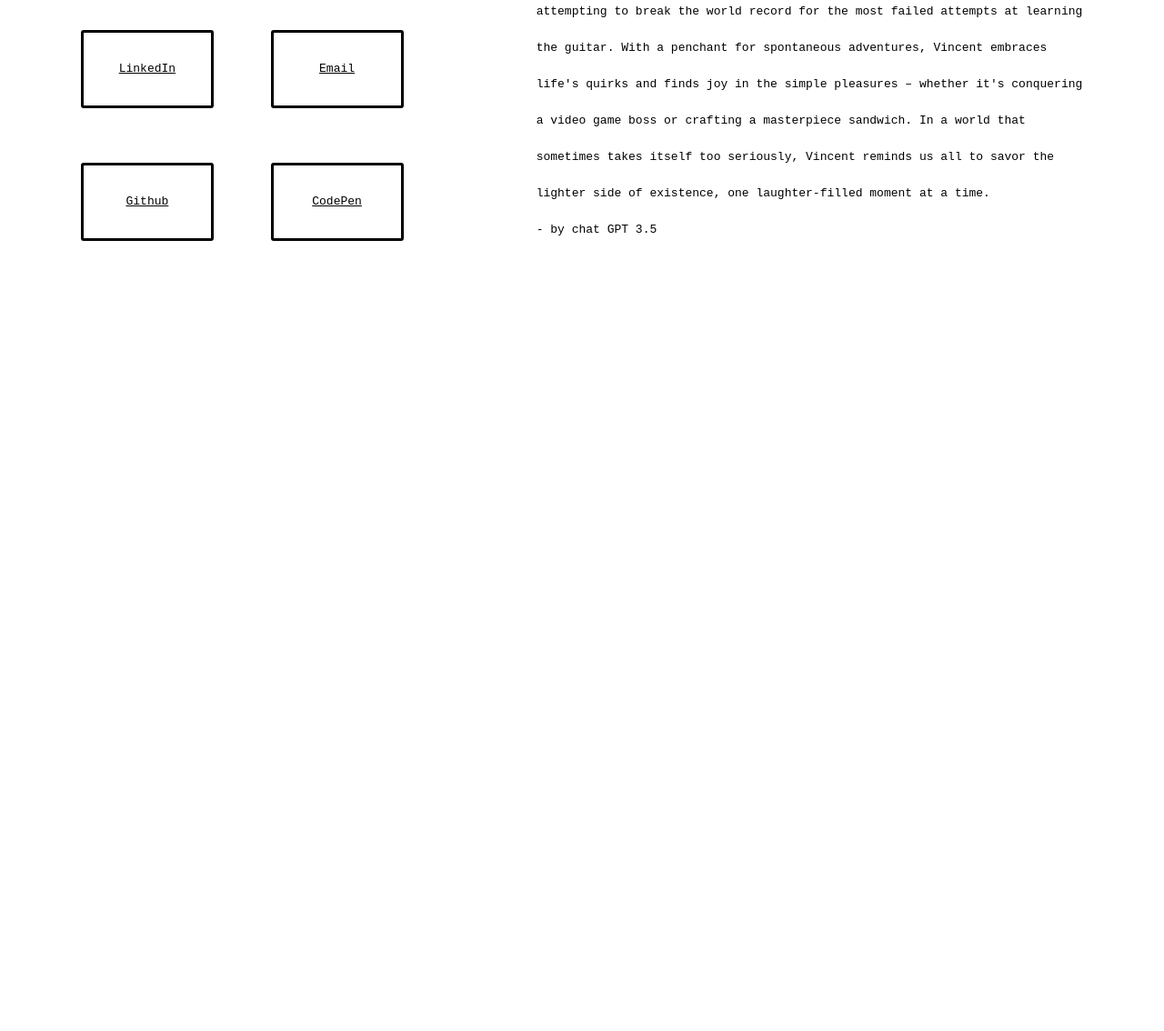
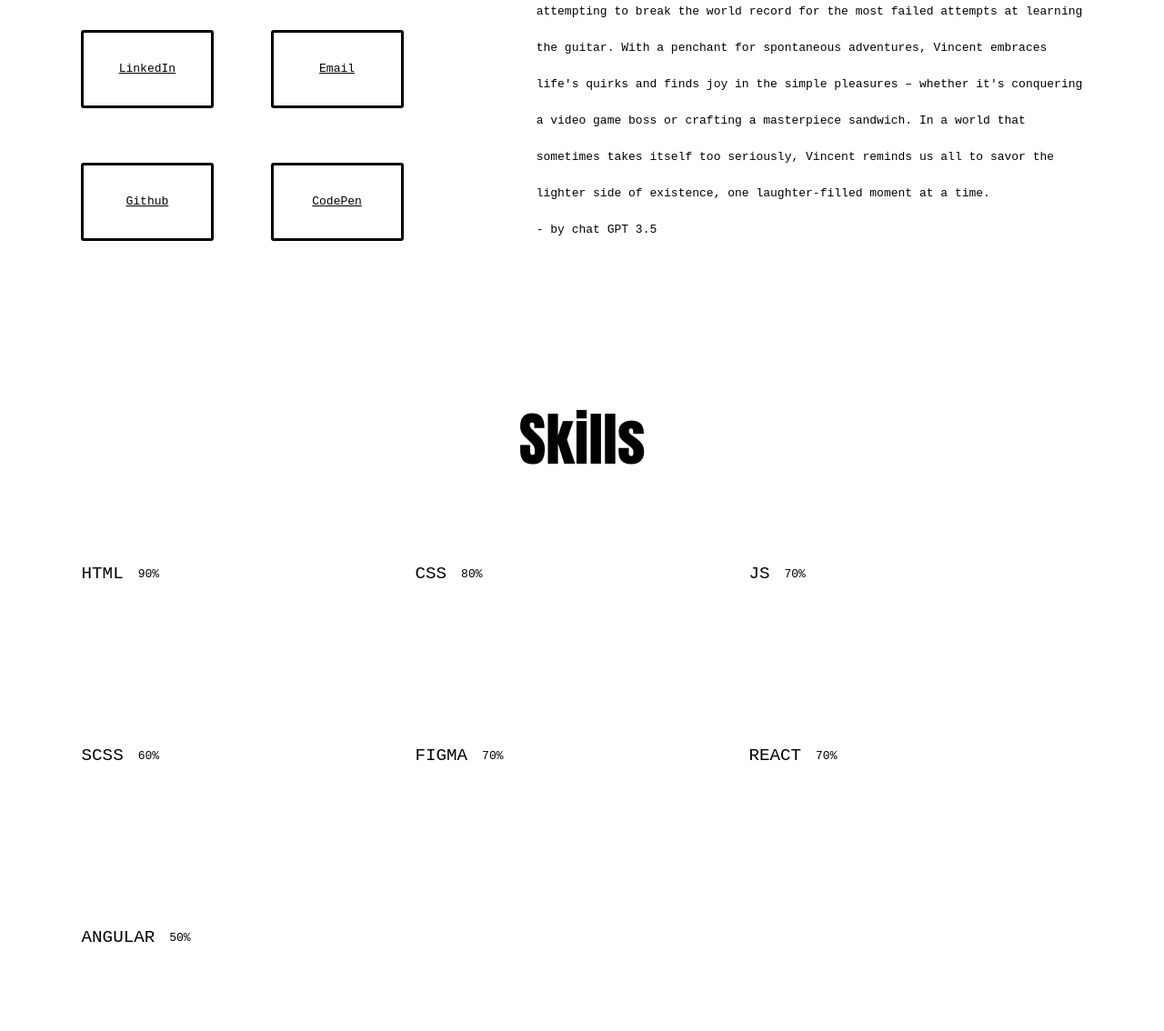
Before and after one commit to VincentReddy25/slashmark-portfolio, a plain HTML site: page index.html in a window 1280 px wide. Shown: the part 1203-2337 px from the top of the page at 91% size. Before the commit the page ends 1600 px from the top, so only its background shows below. Drawn offline with Linux system fonts and the light colour scheme; a web font is replaced by a local one.

Commit message:
created skills section. added js file for skills to store in array of objects.

```diff
--- a/index.html
+++ b/index.html
@@ -7,7 +7,7 @@
     <link rel="stylesheet" href="styles.css">
 </head>
 <body>
-    <section class="hero">
+    <section class="hero" id="hero">
         <div class="hero_bg_image">
             <img src="./assets/bg_hero.jpg" alt="hero bg image">
         </div>
@@ -20,7 +20,7 @@
         </div>
     </section>
 
-    <section class="about">
+    <section class="about" id="about">
         <header>About Me</header>
         <div class="about_container">
             <div>
@@ -55,7 +55,19 @@
                 <p>She:</p>
                 <p>Meet Vincent Reddy, a spirited soul navigating the tapestry of life with a dash of humor and a sprinkle of curiosity. Vincent's journey is a delightful rollercoaster, from mastering the art of making the perfect cup of coffee to attempting to break the world record for the most failed attempts at learning the guitar. With a penchant for spontaneous adventures, Vincent embraces life's quirks and finds joy in the simple pleasures – whether it's conquering a video game boss or crafting a masterpiece sandwich. In a world that sometimes takes itself too seriously, Vincent reminds us all to savor the lighter side of existence, one laughter-filled moment at a time. <br> - by chat GPT 3.5</p>
             </div>
+
         </div>
     </section>
+
+    <section class="skills" id="skills">
+        <header>Skills</header>
+        <div class="skills_container">
+
+        </div>
+    </section>
+
+
+
+    <script src="./script.js"></script>
 </body>
 </html>
--- /dev/null
+++ b/script.js
@@ -0,0 +1,51 @@
+const skills = [
+    {
+        skill_title: 'html',
+        skill_percentage: 90,
+    },
+    {
+        skill_title: 'css',
+        skill_percentage: 80,
+    },
+    {
+        skill_title: 'js',
+        skill_percentage: 70,
+    },
+    {
+        skill_title: 'scss',
+        skill_percentage: 60,
+    },
+    {
+        skill_title: 'figma',
+        skill_percentage: 70,
+    },
+    {
+        skill_title: 'react',
+        skill_percentage: 70,
+    },
+    {
+        skill_title: 'angular',
+        skill_percentage: 50,
+    },
+
+]
+
+function createSkill(skill) {
+    return `
+        <div class="skill">
+            <p class="skill_title">${skill.skill_title}</p>
+            <p class="skill_percentage">${skill.skill_percentage}%</p>
+        </div>
+    `;
+}
+
+function generateSkill() {
+    const skills_Container = document.querySelector(".skills_container");
+
+    skills.forEach(skill => {
+        const skill_Card = createSkill(skill);
+        skills_Container.innerHTML += skill_Card
+    })
+}
+
+generateSkill();
--- a/styles.css
+++ b/styles.css
@@ -19,10 +19,16 @@ p{
     font-family: var(--text-font);
 }
 
-section.hero, section.about{
+
+section.hero, section.about, section.skills{
     height: 100vh;
     position: relative;
 }
+
+
+
+
+
 
 .hero_bg_image{
     height: 100vh;
@@ -79,12 +85,16 @@ section.hero, section.about{
 }
 
 
+
+
+
+
 section.about{
     padding: 3% 7%;
 
 }
 
-.about header{
+header{
     font-family: var(--header);
     font-size: 4rem;
     text-align: center;
@@ -138,6 +148,34 @@ section.about{
 
 
 
+section.skills{
+    padding: 3% 7%;
+
+}
+
+.skills_container{
+    display: grid;
+    grid-template-columns: repeat(auto-fit, minmax(300px, 1fr));
+    place-items: center;
+}
+
+.skills .skill{
+    display: flex;
+    align-items: center;
+    justify-self: start;
+    gap: 1rem;
+    height: 200px;
+}
+
+.skill_title{
+    font-size: 1.2rem;
+    text-transform: uppercase;
+}
+
+
+
+
+
 @media only screen and (max-width: 800px) {
 
     .hero .context{
```
Also changed, not shown: 1 other file.
